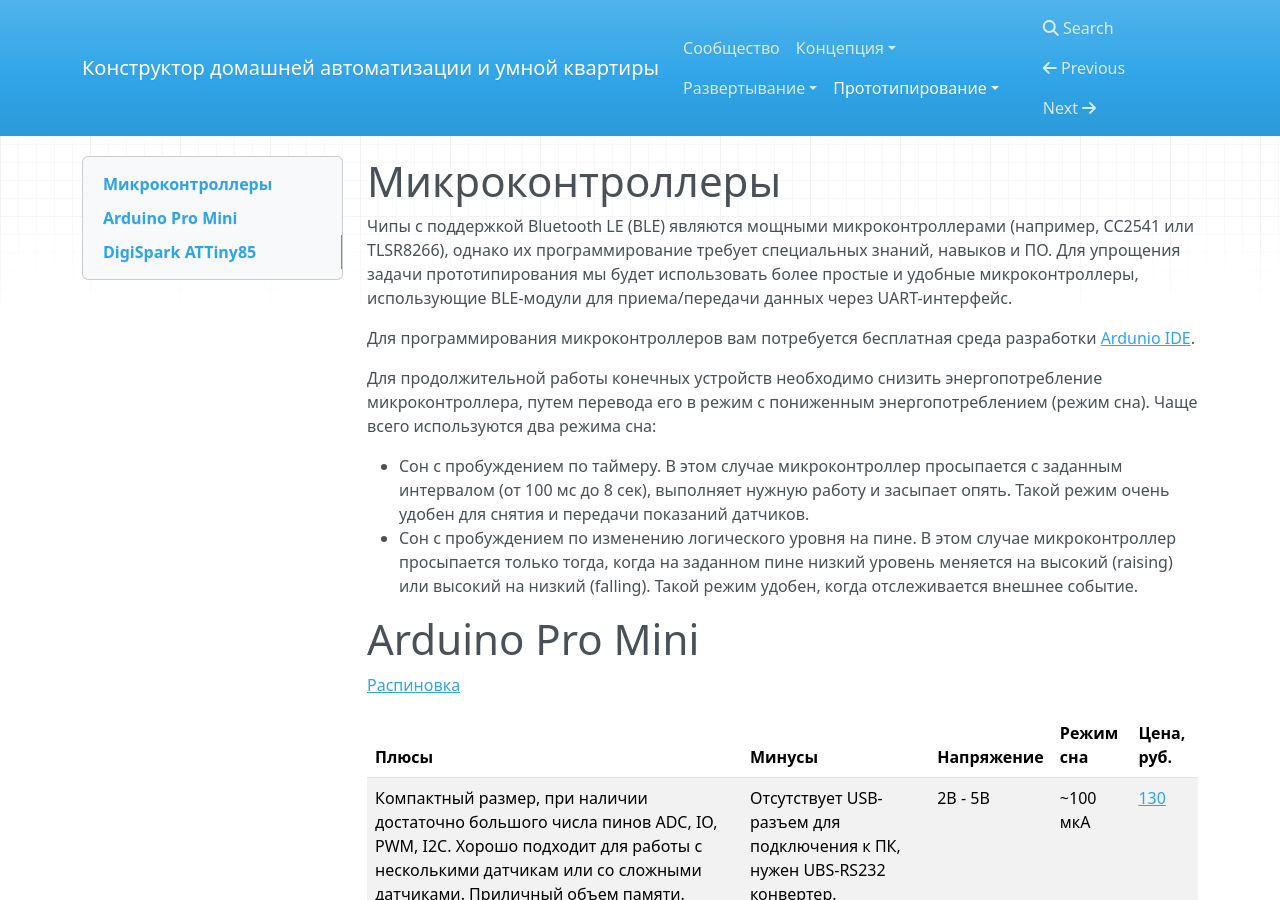
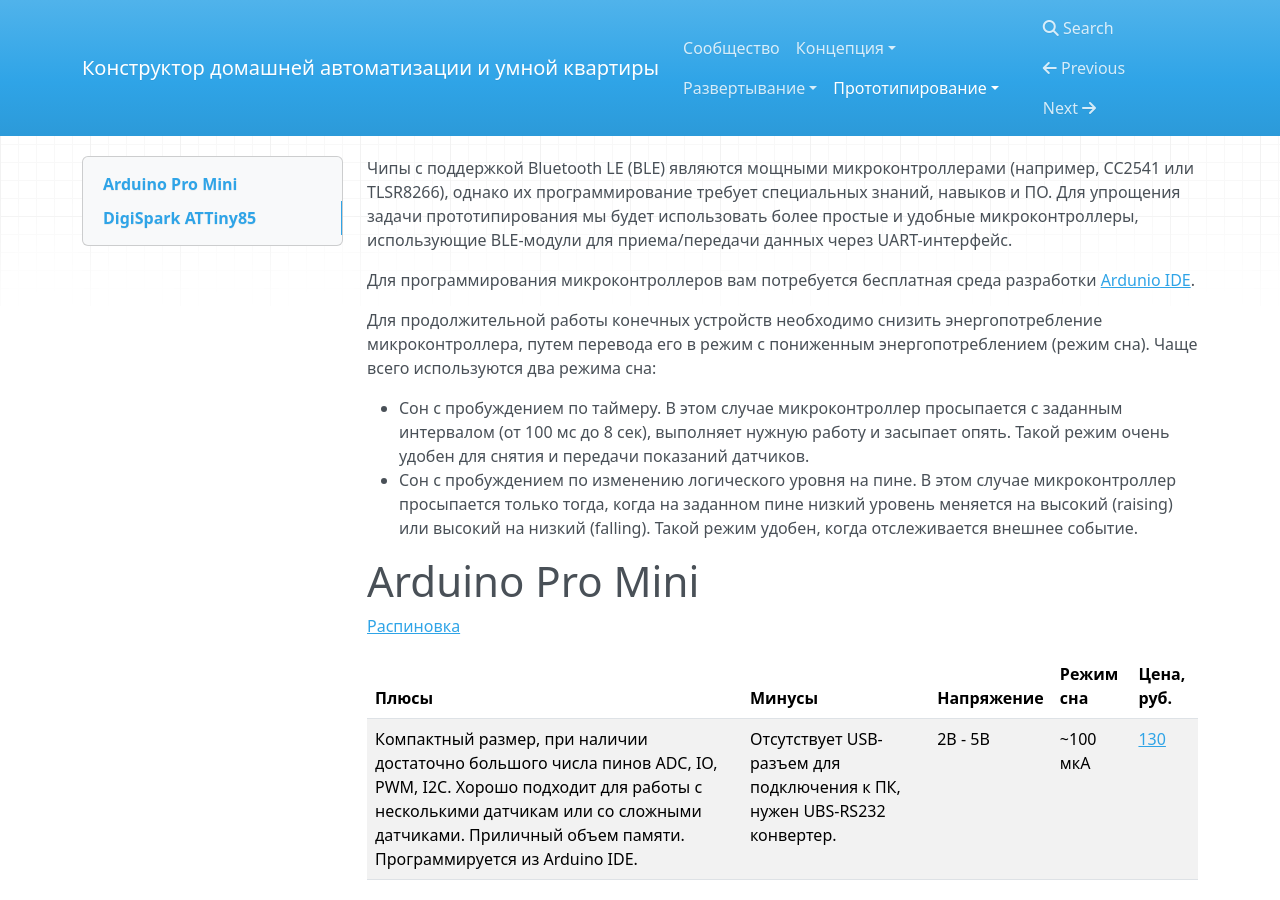
Before and after one commit to cutecare/cutecare-docs, an MkDocs documentation site: the page built from docs/Микроконтроллеры.md, in a window 1280 px wide and 900 px high. Built offline with MkDocs 1.6.1, drawn with Linux system fonts in a browser that asks for light colours; nearby versions of some CDN libraries; old or Windows-style settings are respelled for this version of MkDocs.

Commit message:
Update Микроконтроллеры.md

```diff
--- a/docs/Микроконтроллеры.md
+++ b/docs/Микроконтроллеры.md
@@ -1,5 +1,3 @@
-# Микроконтроллеры
-
 Чипы с поддержкой Bluetooth LE (BLE) являются мощными микроконтроллерами (например, CC2541 или TLSR8266), однако их программирование требует специальных знаний, навыков и ПО.
 Для упрощения задачи прототипирования мы будет использовать более простые и удобные микроконтроллеры, использующие BLE-модули для приема/передачи данных через UART-интерфейс.
 
```
